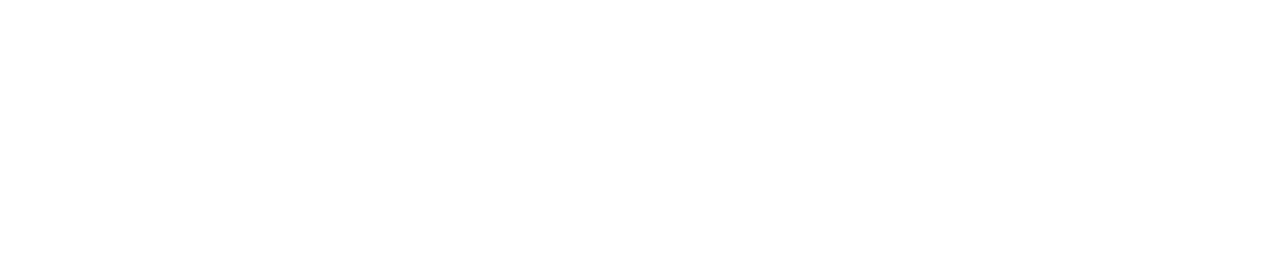
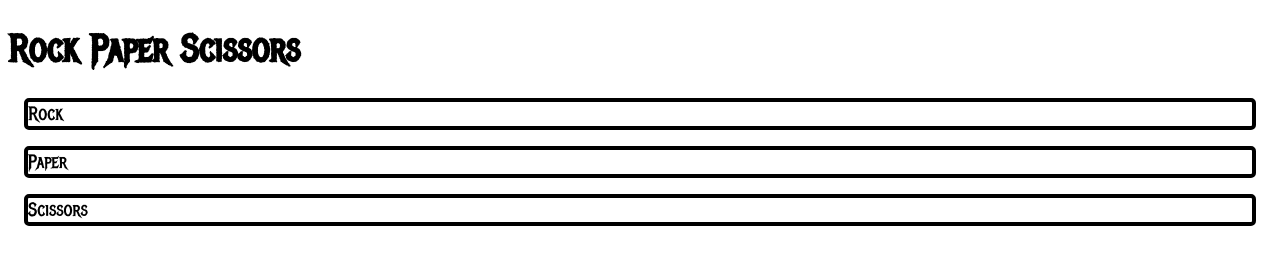
Before and after one commit to ConorPDoyle/rock-paper-scissors, a plain HTML site: page index.html in a window 1280 px wide. Drawn offline with Linux system fonts and the light colour scheme.

Commit message:
Change id to class on div structure, add text

```diff
--- a/index.html
+++ b/index.html
@@ -16,13 +16,13 @@
 </head>
 <body>
     <div id="main">
-        <div class="title"></div>
-        <div id="cards">
-            <div id="card"></div>
-            <div id="card"></div>
-            <div id="card"></div>
+        <div class="title"><h1>Rock Paper Scissors</h1></div>
+        <div class="cards">
+            <div class="card">Rock</div>
+            <div class="card">Paper</div>
+            <div class="card">Scissors</div>
         </div>
-        <div id="scoreboard"></div>
+        <div class="scoreboard"></div>
     </div>
 </body>
 </html>
--- a/styles.css
+++ b/styles.css
@@ -0,0 +1,12 @@
+body {
+    /* background-image: url(./images/wackenfest.jpg);
+    background-size: 130%; */
+    font-family: 'Metal Mania', cursive;
+    font-size: larger;
+}
+
+.card {
+    border: 4px solid black;
+    border-radius: 5px;
+    margin: 1rem;
+}
```
